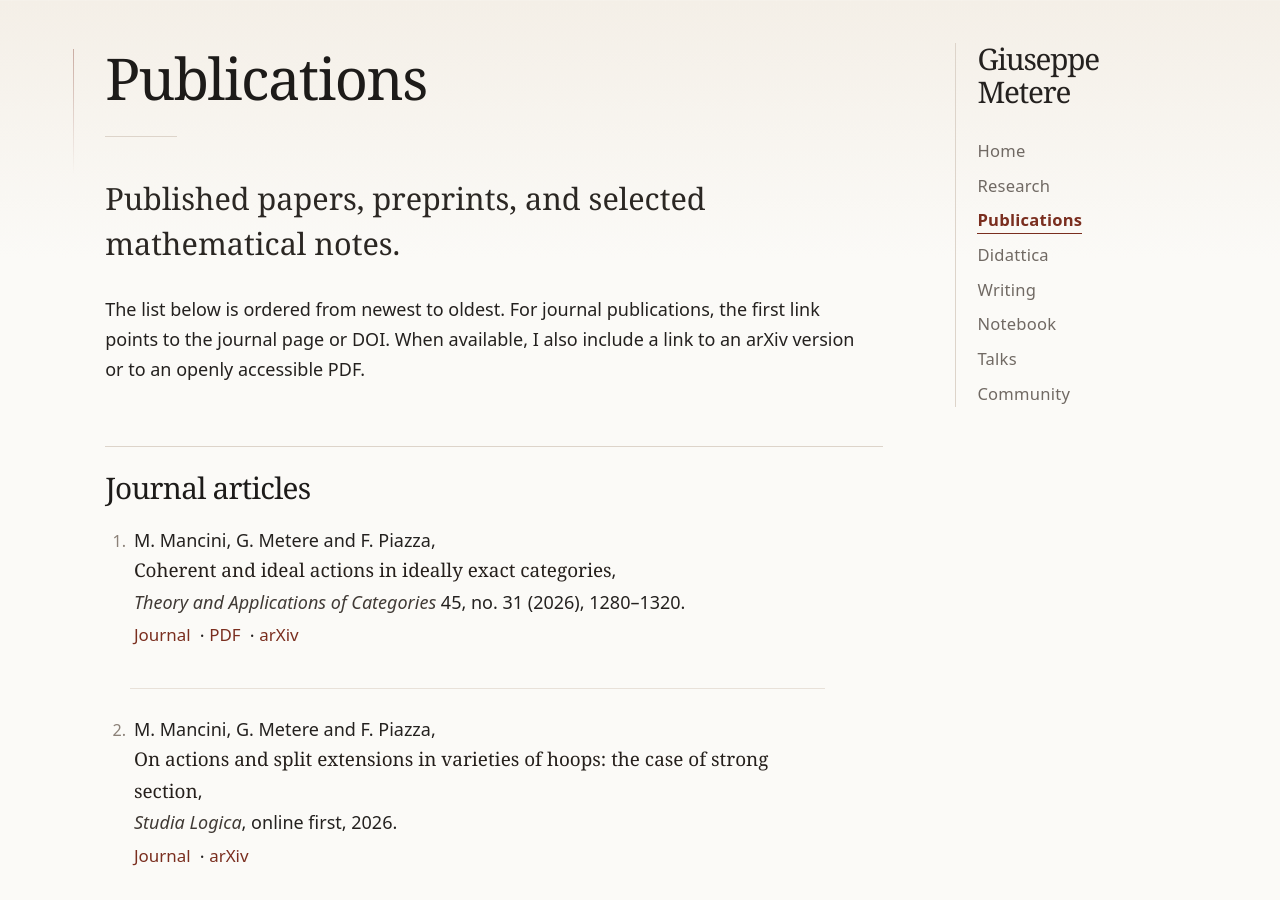
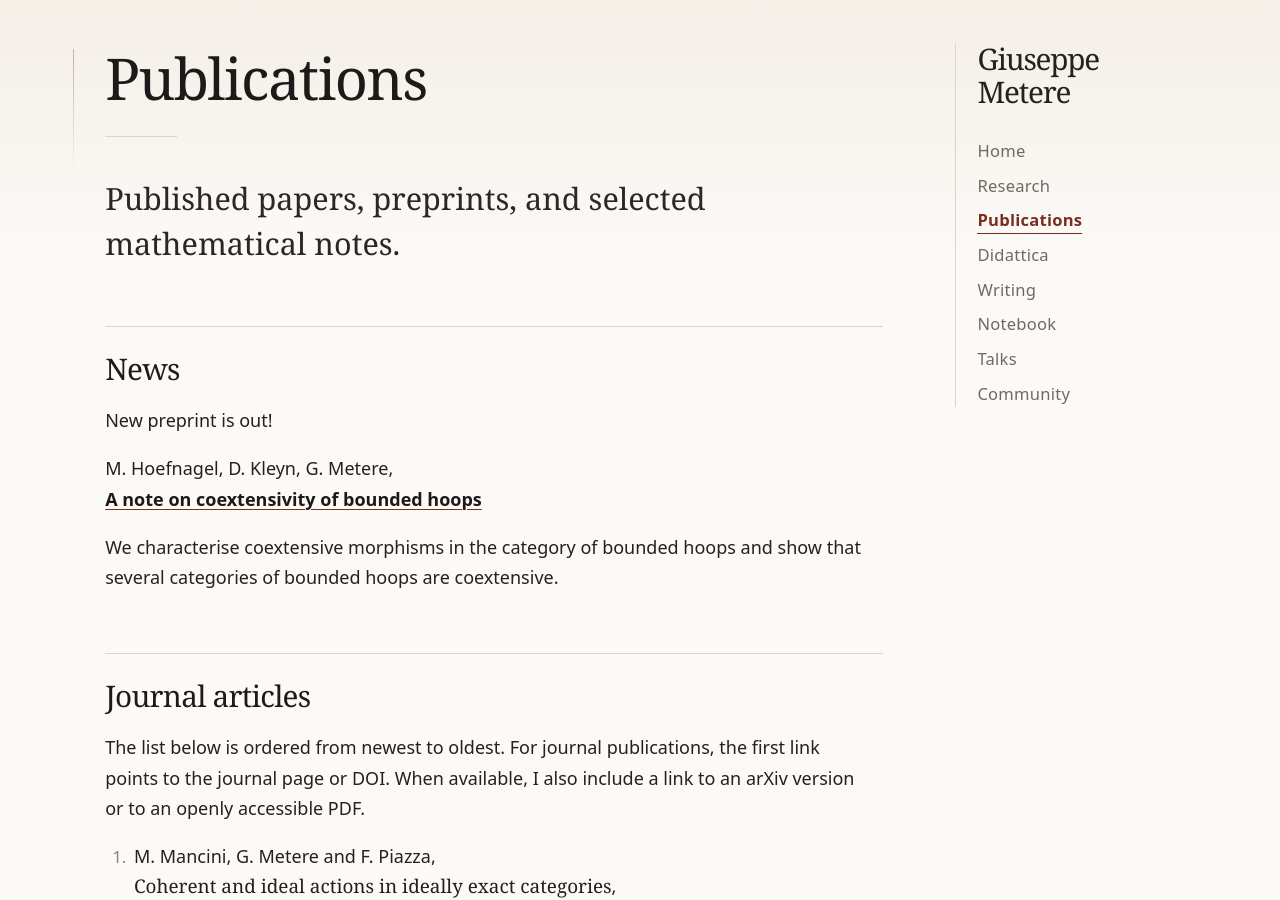
Before and after one commit to gmetere/gmetere.github.io, a Jekyll site: the page built from publications.md, in a window 1280 px wide and 900 px high. Built offline with Jekyll 4.4.1, drawn with Linux system fonts in a browser that asks for light colours.

Commit message:
Update publications.md

```diff
--- a/publications.md
+++ b/publications.md
@@ -7,13 +7,20 @@ permalink: /publications/
 <p class="lead">
 Published papers, preprints, and selected mathematical notes.
 </p>
+## News
 
+New preprint is out!
+
+M. Hoefnagel, D. Kleyn, G. Metere,
+   [**A note on coextensivity of bounded hoops**](https://arxiv.org/abs/2608.30476)
+
+We characterise coextensive morphisms in the category of bounded hoops and show that several categories of bounded hoops are coextensive.
+
+## Journal articles
 
 The list below is ordered from newest to oldest. For journal publications,
 the first link points to the journal page or DOI. When available, I also
 include a link to an arXiv version or to an openly accessible PDF.
-
-## Journal articles
 
 1. M. Mancini, G. Metere and F. Piazza,
    **Coherent and ideal actions in ideally exact categories**,
```
